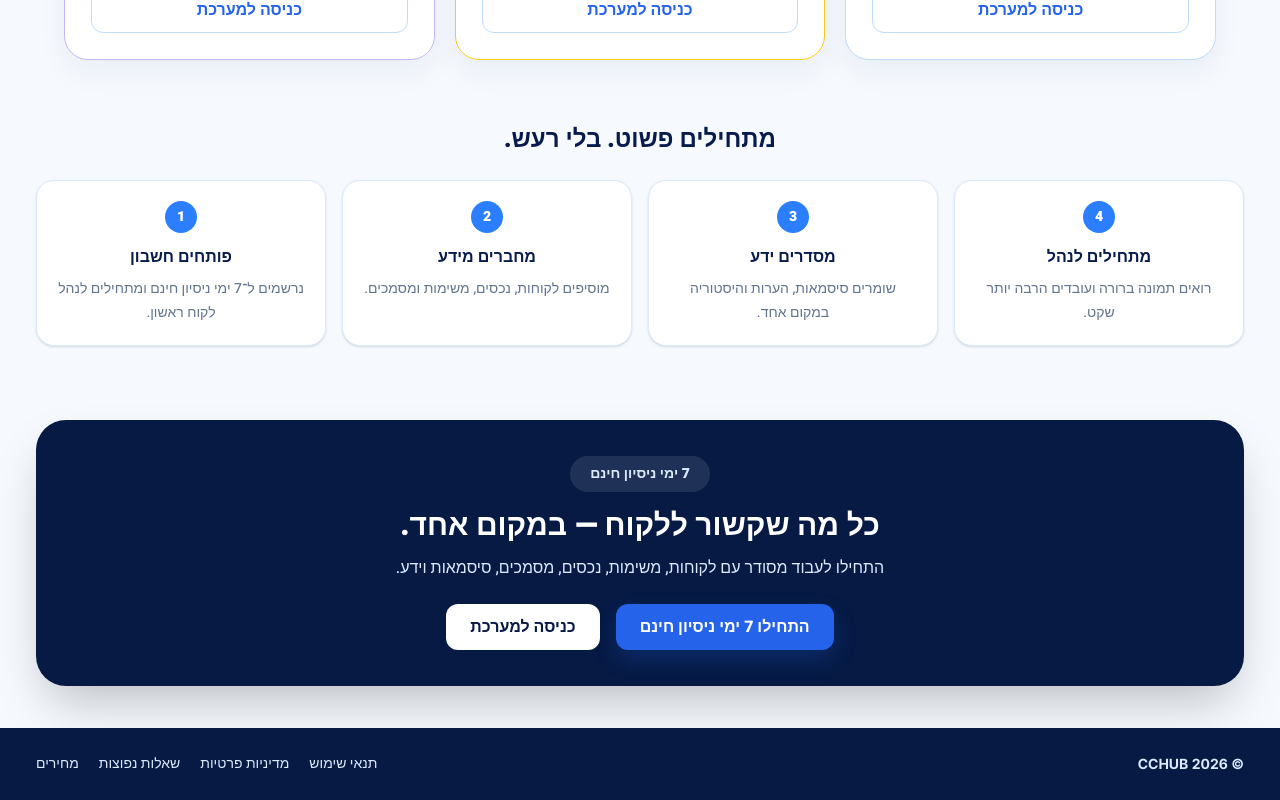
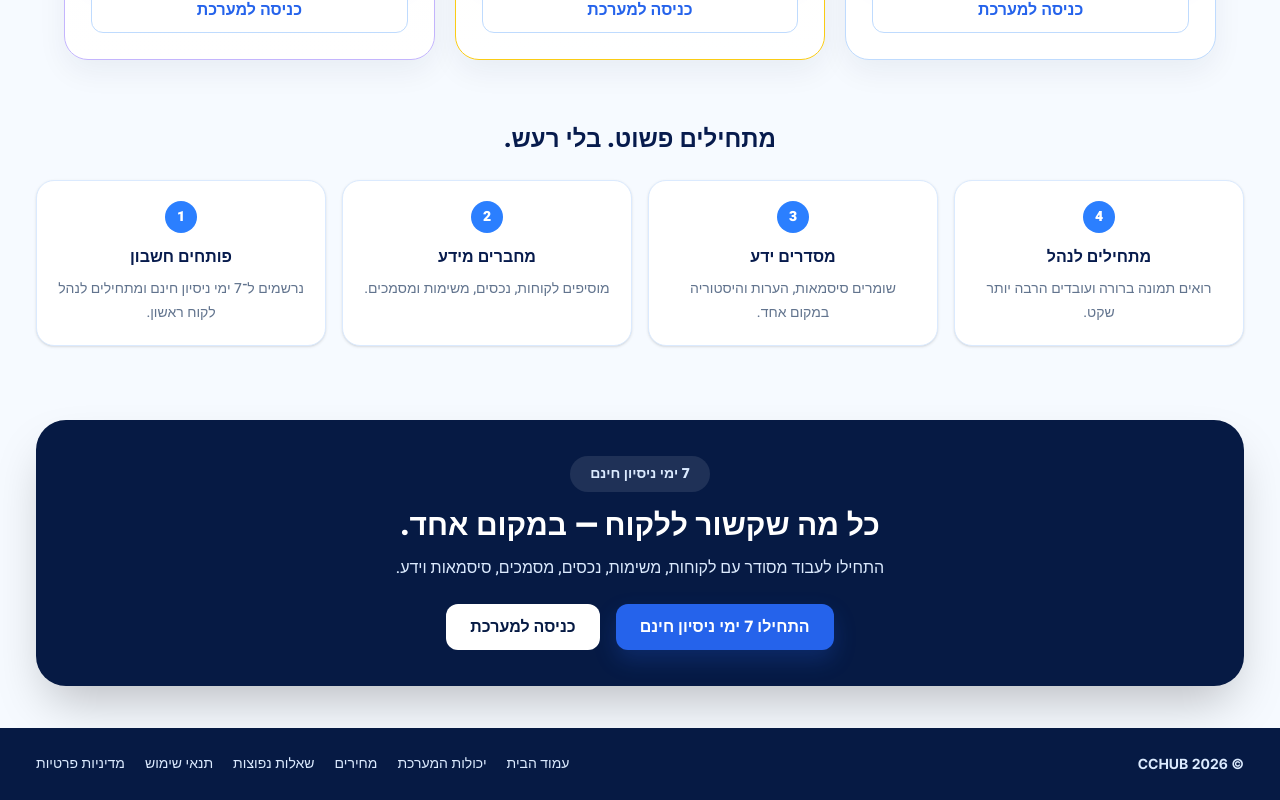
Before and after one commit to shiriyazpan-ux/cchub, a Next.js app: page / in a window 1280 px wide. Shown: the part 4575-5375 px from the top of the page. Built offline with nearby package versions, Linux system fonts and the light colour scheme.

Commit message:
Add global footer

```diff
--- a/app/articles/page.tsx
+++ b/app/articles/page.tsx
@@ -392,18 +392,6 @@ export default function ArticlesPage() {
         </div>
       </section>
 
-      <footer className="cchub-footer">
-        <div className="cchub-container flex flex-col items-center justify-between gap-4 text-sm text-blue-100 md:flex-row">
-          <div className="font-en font-bold">© 2026 CCHUB</div>
-          <div className="flex flex-wrap items-center justify-center gap-5">
-            <a href="/terms">תנאי שימוש</a>
-            <a href="/privacy">מדיניות פרטיות</a>
-            <a href="/faq">שאלות נפוצות</a>
-            <a href="/pricing">מחירים</a>
-
-          </div>
-        </div>
-      </footer>
     </main>
   );
 }
--- a/app/en/page.tsx
+++ b/app/en/page.tsx
@@ -225,18 +225,6 @@ export default function EnglishPage() {
         </div>
       </section>
 
-      <footer className="cchub-footer">
-        <div className="cchub-container flex flex-col items-center justify-between gap-4 text-sm text-blue-100 md:flex-row">
-          <div className="font-en font-bold">© 2026 CCHUB</div>
-          <div className="flex flex-wrap items-center justify-center gap-5">
-            <a href="/terms">Terms</a>
-            <a href="/privacy">Privacy</a>
-            <a href="/pricing">Pricing</a>
-            <a href="/faq">FAQ</a>
-            <a href="/">עברית</a>
-          </div>
-        </div>
-      </footer>
     </main>
   );
 }
--- a/app/faq/page.tsx
+++ b/app/faq/page.tsx
@@ -269,19 +269,6 @@ export default function FAQPage() {
         </div>
       </section>
 
-      <footer className="cchub-footer">
-        <div className="cchub-container flex flex-col items-center justify-between gap-4 text-sm text-blue-100 md:flex-row">
-          <div className="font-en font-bold">© 2026 CCHUB</div>
-
-          <div className="flex flex-wrap items-center justify-center gap-5">
-            <a href="/terms">תנאי שימוש</a>
-            <a href="/privacy">מדיניות פרטיות</a>
-            <a href="/pricing">מחירים</a>
-            <a href="/features">יכולות המערכת</a>
-
-          </div>
-        </div>
-      </footer>
     </main>
   );
 }
--- a/app/features/page.tsx
+++ b/app/features/page.tsx
@@ -434,19 +434,6 @@ export default function FeaturesPage() {
         </div>
       </section>
 
-      <footer className="cchub-footer">
-        <div className="cchub-container flex flex-col items-center justify-between gap-4 text-sm text-blue-100 md:flex-row">
-          <div className="font-en font-bold">© 2026 CCHUB</div>
-
-          <div className="flex flex-wrap items-center justify-center gap-5">
-            <a href="/terms">תנאי שימוש</a>
-            <a href="/privacy">מדיניות פרטיות</a>
-            <a href="/faq">שאלות נפוצות</a>
-            <a href="/pricing">מחירים</a>
-
-          </div>
-        </div>
-      </footer>
     </main>
   );
 }
--- a/app/layout.tsx
+++ b/app/layout.tsx
@@ -77,7 +77,24 @@ export default function RootLayout({
       className={`${heebo.variable} ${inter.variable}`}
       suppressHydrationWarning
     >
-      <body suppressHydrationWarning>{children}</body>
+      <body suppressHydrationWarning>
+        {children}
+
+        <footer className="cchub-footer">
+          <div className="cchub-container flex flex-col items-center justify-between gap-4 text-sm text-blue-100 md:flex-row">
+            <div className="font-en font-bold">© 2026 CCHUB</div>
+
+            <div className="flex flex-wrap items-center justify-center gap-5">
+              <a href="/">עמוד הבית</a>
+              <a href="/features">יכולות המערכת</a>
+              <a href="/pricing">מחירים</a>
+              <a href="/faq">שאלות נפוצות</a>
+              <a href="/terms">תנאי שימוש</a>
+              <a href="/privacy">מדיניות פרטיות</a>
+            </div>
+          </div>
+        </footer>
+      </body>
     </html>
   );
 }
--- a/app/page.tsx
+++ b/app/page.tsx
@@ -643,20 +643,6 @@ export default function Home() {
           </div>
         </div>
       </section>
-
-      <footer className="cchub-footer">
-        <div className="cchub-container flex flex-col items-center justify-between gap-4 text-sm text-blue-100 md:flex-row">
-          <div className="font-en font-bold">© 2026 CCHUB</div>
-
-          <div className="flex flex-wrap items-center justify-center gap-5">
-            <a href="/terms">תנאי שימוש</a>
-            <a href="/privacy">מדיניות פרטיות</a>
-            <a href="/faq">שאלות נפוצות</a>
-            <a href="/pricing">מחירים</a>
-
-          </div>
-        </div>
-      </footer>
     </main>
   );
 }
--- a/app/pricing/page.tsx
+++ b/app/pricing/page.tsx
@@ -451,19 +451,6 @@ export default function PricingPage() {
         </div>
       </section>
 
-      <footer className="cchub-footer">
-        <div className="cchub-container flex flex-col items-center justify-between gap-4 text-sm text-blue-100 md:flex-row">
-          <div className="font-en font-bold">© 2026 CCHUB</div>
-
-          <div className="flex flex-wrap items-center justify-center gap-5">
-            <a href="/terms">תנאי שימוש</a>
-            <a href="/privacy">מדיניות פרטיות</a>
-            <a href="/faq">שאלות נפוצות</a>
-            <a href="/features">יכולות המערכת</a>
-
-          </div>
-        </div>
-      </footer>
     </main>
   );
 }
--- a/app/tutorials/page.tsx
+++ b/app/tutorials/page.tsx
@@ -292,18 +292,6 @@ export default function TutorialsPage() {
         </div>
       </section>
 
-      <footer className="cchub-footer">
-        <div className="cchub-container flex flex-col items-center justify-between gap-4 text-sm text-blue-100 md:flex-row">
-          <div className="font-en font-bold">© 2026 CCHUB</div>
-          <div className="flex flex-wrap items-center justify-center gap-5">
-            <a href="/terms">תנאי שימוש</a>
-            <a href="/privacy">מדיניות פרטיות</a>
-            <a href="/faq">שאלות נפוצות</a>
-            <a href="/pricing">מחירים</a>
-
-          </div>
-        </div>
-      </footer>
     </main>
   );
 }
```
